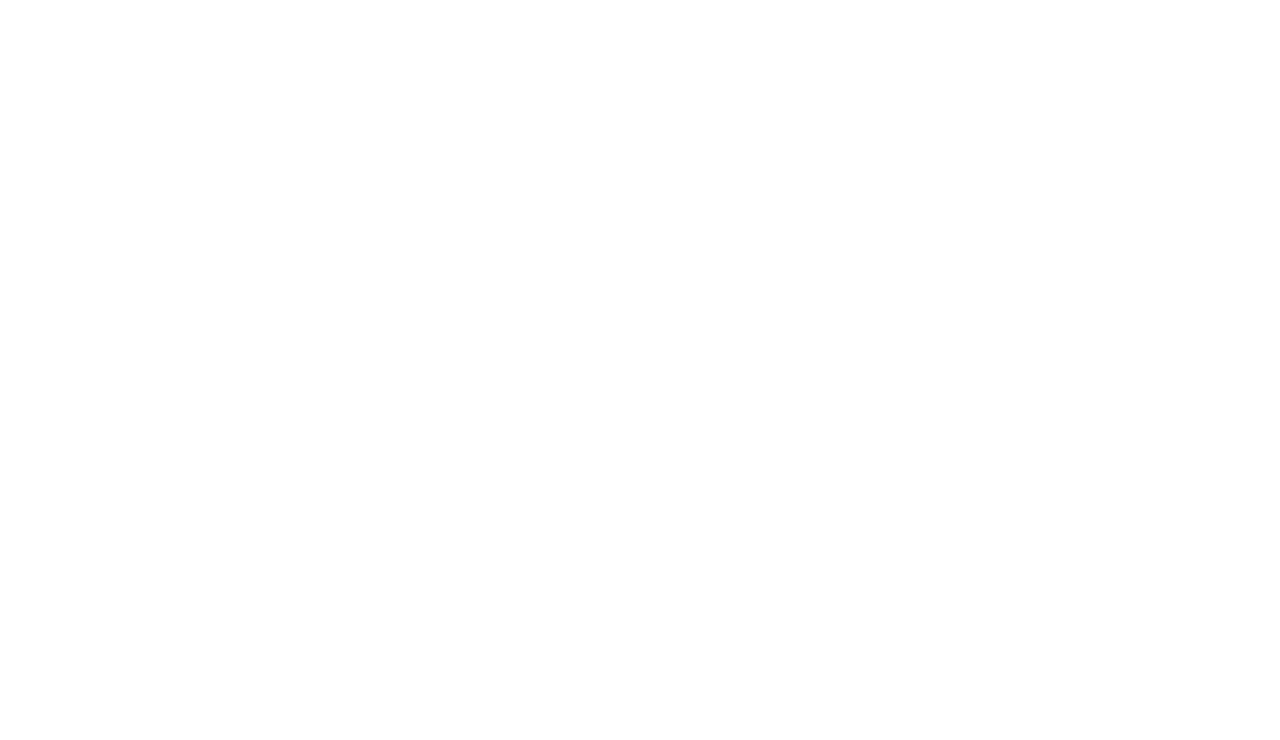
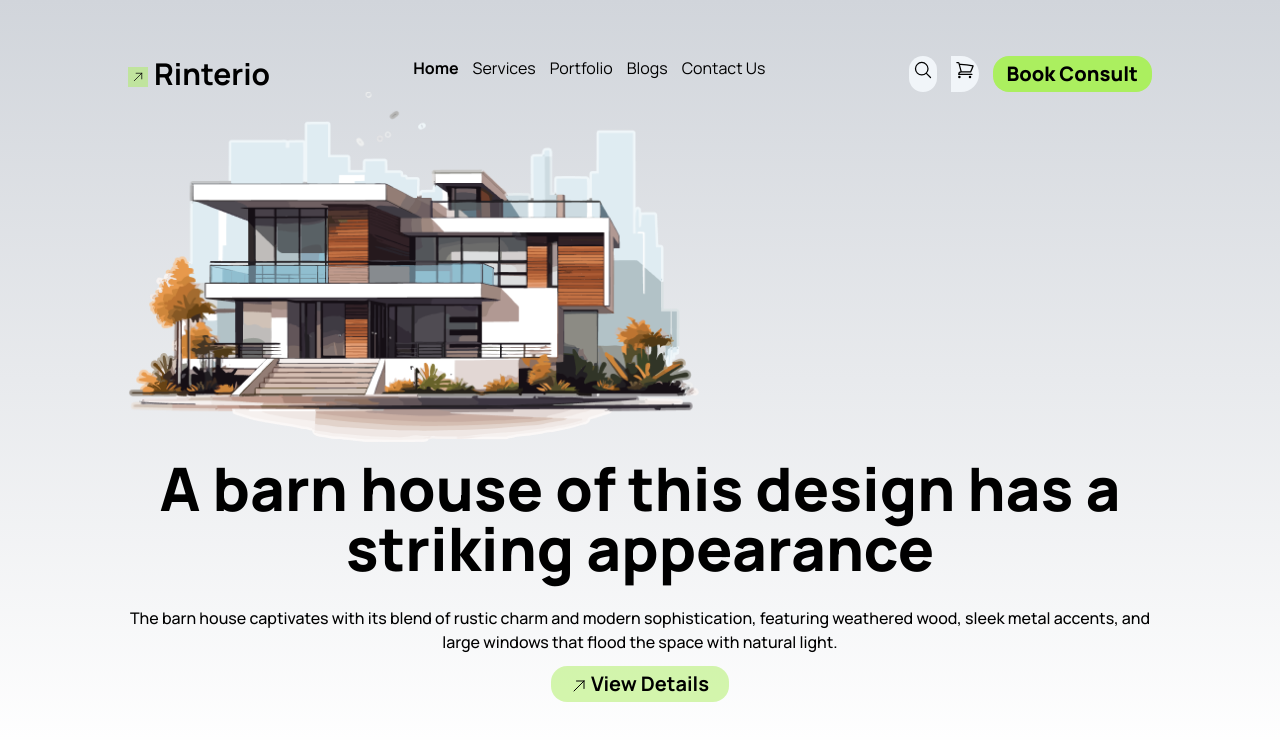
Before and after one commit to Ayesha81Siddika/assignment03, a plain HTML site: page index.html in a window 1280 px wide. Drawn offline with nearby package versions, Linux system fonts and the light colour scheme.

Commit message:
Banner part done

```diff
--- a/index.html
+++ b/index.html
@@ -4,10 +4,55 @@
     <meta charset="UTF-8">
     <meta name="viewport" content="width=device-width, initial-scale=1.0">
     <title>Assignment no 03</title>
+    <script src="https://cdn.tailwindcss.com"></script>
+    <link rel="preconnect" href="https://fonts.googleapis.com">
+   <link rel="preconnect" href="https://fonts.gstatic.com" crossorigin>
+    <link href="https://fonts.googleapis.com/css2?family=Manrope:wght@200..800&display=swap" rel="stylesheet">
+    <style>
+        .font-manrope {
+  font-family: "Manrope", sans-serif;
+  }
+ </style>
 </head>
-<body>
-    <header>
+ <body class="font-manrope">
+    <header class="bg-gradient-to-b from-gray-300 to-white md:px-32 py-14">
+        <!-- banner navigation part -->
+        <nav class="flex justify-between space-x-2">
+            <h3 class="nav-title text-3xl font-bold"><svg xmlns="http://www.w3.org/2000/svg" fill="none" viewBox="0 0 24 24" stroke-width="1.5" stroke="currentColor" class="size-5 inline bg-[#ABEF5F80] px-1">
+                <path stroke-linecap="round" stroke-linejoin="round" d="m4.5 19.5 15-15m0 0H8.25m11.25 0v11.25" />
+              </svg>
 
+                Rinterio</h3>
+               <ul class="flex space-x-3.5 ">
+                <li class="text-base font-bold">Home</a></li>
+                <li class="text-base font-normal">Services</a></li>
+                <li class="text-base font-normal">Portfolio</li>
+                <li class="text-base font-normal">Blogs</li>
+                <li class="text-base font-normal">Contact Us</li>
+               </ul>
+               <ul class="flex space-x-3.5">
+                 <li class="bg-slate-100 rounded-full px-1 py-1"><svg xmlns="http://www.w3.org/2000/svg" fill="none" viewBox="0 0 24 24" stroke-width="1.5" stroke="currentColor" class="size-5">
+                    <path stroke-linecap="round" stroke-linejoin="round" d="m21 21-5.197-5.197m0 0A7.5 7.5 0 1 0 5.196 5.196a7.5 7.5 0 0 0 10.607 10.607Z" />
+                  </svg>
+                  </li>
+                 <li class="bg-slate-100 rounded-e-full px-1 py-1"><svg xmlns="http://www.w3.org/2000/svg" fill="none" viewBox="0 0 24 24" stroke-width="1.5" stroke="currentColor" class="size-5">
+                    <path stroke-linecap="round" stroke-linejoin="round" d="M2.25 3h1.386c.51 0 .955.343 1.087.835l.383 1.437M7.5 14.25a3 3 0 0 0-3 3h15.75m-12.75-3h11.218c1.121-2.3 2.1-4.684 2.924-7.138a60.114 60.114 0 0 0-16.536-1.84M7.5 14.25 5.106 5.272M6 20.25a.75.75 0 1 1-1.5 0 .75.75 0 0 1 1.5 0Zm12.75 0a.75.75 0 1 1-1.5 0 .75.75 0 0 1 1.5 0Z" />
+                  </svg>
+                  </li>
+                 <button class="bg-[#ABEF5F] rounded-2xl px-3.5 py-1 text-xl font-extrabold">Book Consult</button>
+               </ul>
+           </nav>
+
+    <div class="text-center">
+       <img class="py" src="assets/banner.png" alt="" >
+       <h1 class="font-extrabold text-6xl py-4" >A barn house of this design has a <br> striking appearance</h1>
+       <p class="font-medium text-base py-3">The barn house captivates with its blend of rustic charm and modern sophistication, featuring weathered wood, sleek metal accents, and large windows that flood the space with natural light.</p>
+       <button class="bg-[#ABEF5F80] py-1 px-5 rounded-2xl font-bold text-xl" >
+        <svg xmlns="http://www.w3.org/2000/svg" fill="none" viewBox="0 0 24 24" stroke-width="1.5" stroke="currentColor" class="size-4 inline" >
+            <path stroke-linecap="round" stroke-linejoin="round" d="m4.5 19.5 15-15m0 0H8.25m11.25 0v11.25" />
+          </svg>
+        View Details</button>
+    </div>
     </header>
     <main>
 
--- /dev/null
+++ b/tailwind.config.js
@@ -0,0 +1,8 @@
+/** @type {import('tailwindcss').Config} */
+module.exports = {
+    content: ["./src/**/*.{html,js}"],
+    theme: {
+      extend: {},
+    },
+    plugins: [],
+  }
```
